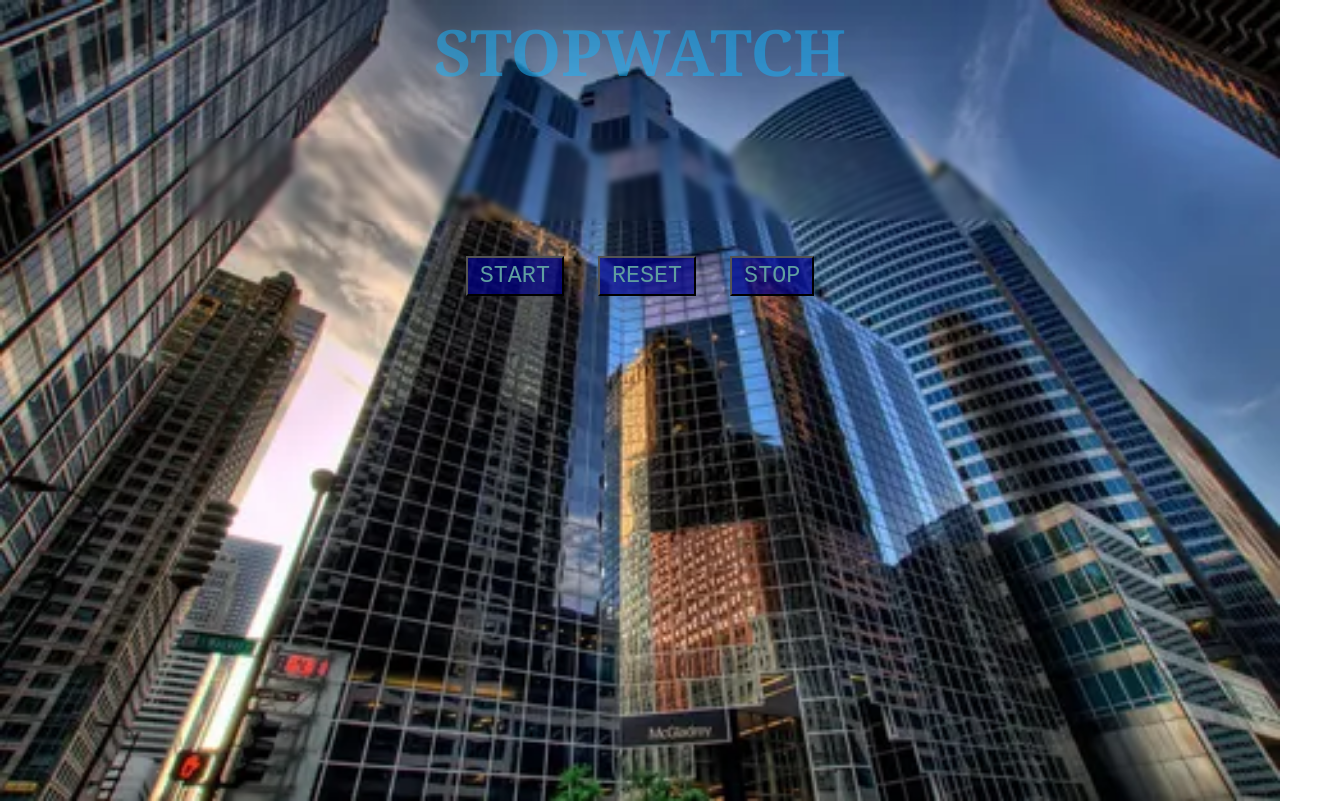
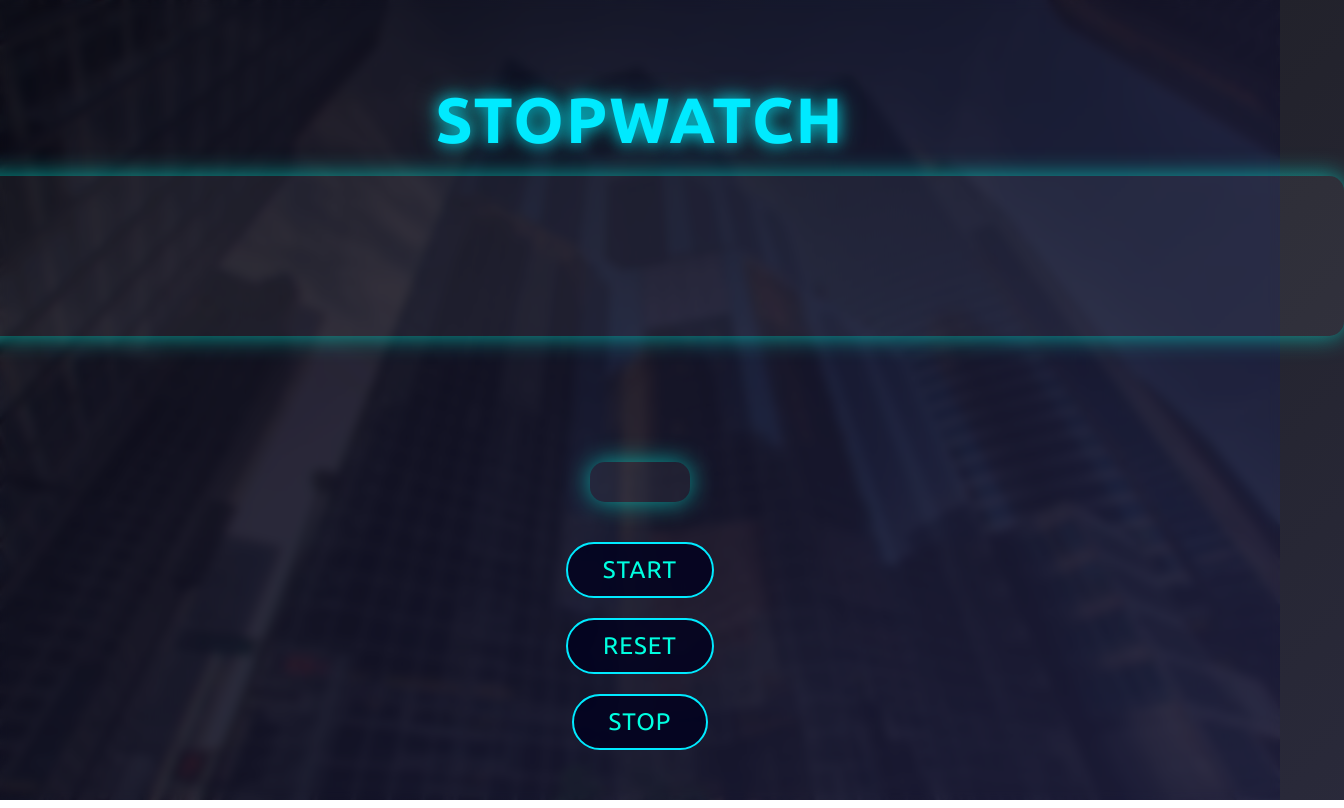
Before and after one commit to Shivashish198/WebDev, a plain HTML site: page Timer/index.html in a window 1280 px wide. Shown: the whole page, 1344 px wide, since content can reach past the window. Drawn offline with Linux system fonts and the light colour scheme.

Commit message:
Refactor timer.css for improved styling and layout

```diff
--- a/Timer/timer.css
+++ b/Timer/timer.css
@@ -1,56 +1,103 @@
-html, body{
+@import url('https://fonts.googleapis.com/css2?family=Orbitron:wght@400;600;800&family=Ubuntu:wght@400;500;700&display=swap');
+
+html, body {
     height: 100%;
+    margin: 0;
+    padding: 0;
 }
-body{
-    background-image: url("../Stopwatch/building.webp");
-    background-repeat: no-repeat;
-    background-size: 100%;
-    background-size: cover;
+
+body {
+    background: linear-gradient(135deg, rgba(10, 10, 20, 0.9), rgba(30, 30, 60, 0.9)),
+                url("../Stopwatch/building.webp") center/cover no-repeat;
+    color: #00eaff;
+    font-family: 'Ubuntu', sans-serif;
+    display: flex;
+    flex-direction: column;
+    align-items: center;
+    justify-content: center;
+    backdrop-filter: blur(5px);
+    overflow: hidden;
+}
+
+/* Heading */
+h1 {
+    font-size: 4em;
+    margin-bottom: 20px;
+    color: #00eaff;
+    text-shadow: 0 0 15px rgba(0, 234, 255, 0.7), 0 0 25px rgba(0, 255, 234, 0.5);
+    letter-spacing: 2px;
+}
+
+/* Timer Display */
+p, input {
+    font-size: 6em;
+    font-weight: bold;
+    color: #00ffe1;
+    font-family: 'Orbitron', monospace;
+    background: rgba(255, 255, 255, 0.05);
+    border: none;
+    padding: 20px 50px;
+    border-radius: 15px;
     text-align: center;
+    box-shadow: 0 0 20px rgba(0, 255, 234, 0.2);
+    backdrop-filter: blur(6px);
+    margin-bottom: 30px;
+    outline: none;
 }
-h1{
-    margin-top: 0%;
-    font-size: 4em;
-    color: rgba(22, 176, 247, 0.534);
-    font-family:Cambria, Cochin, Georgia, Times, 'Times New Roman', serif;
-    font-weight: bolder;
 
+/* Buttons */
+button {
+    color: #00ffe1;
+    background: rgba(0, 0, 30, 0.8);
+    border: 2px solid #00eaff;
+    font-size: 1.5em;
+    padding: 12px 35px;
+    margin: 10px;
+    border-radius: 30px;
+    cursor: pointer;
+    transition: all 0.25s ease;
+    font-family: 'Ubuntu', sans-serif;
+    letter-spacing: 1px;
 }
-p{
-    font-size: 7em;
-    color: rgba(22, 175, 247, 0.548);
-    font-family:monospace;
-    font-weight: bolder;
-    backdrop-filter: blur(3px);
-    margin: 20px
+
+/* Hover Effects */
+button:hover {
+    transform: scale(1.1);
+    background: #00ffe1;
+    color: #000;
+    box-shadow: 0 0 25px #00ffe1, 0 0 50px rgba(0, 255, 234, 0.6);
 }
-button{
-    color: cadetblue;
-    background-color: rgba(0, 0, 139, 0.699);
-    font-size: 1.8em;
-    padding: 12px;
-    padding-top: 5px;
-    padding-bottom: 5px;
-    margin-top: 15px;
-    margin: 15px;
-    font-family: monospace;
-    transition: all 0.25s;
+
+/* Subtle animation for background glow */
+@keyframes pulse {
+    0% {
+        box-shadow: 0 0 10px rgba(0, 255, 234, 0.3);
+    }
+    50% {
+        box-shadow: 0 0 25px rgba(0, 255, 234, 0.6);
+    }
+    100% {
+        box-shadow: 0 0 10px rgba(0, 255, 234, 0.3);
+    }
 }
-button:hover{
-    font-size: 2em;
-    cursor: pointer;
-    border: 3px chartreuse solid;
-    box-shadow: 7px 7px 5px rgb(55, 0, 255);
-    background-color: rgba(6, 6, 58, 0.7);
-    color: chartreuse;
+
+p, input {
+    animation: pulse 2s infinite;
 }
-input{
-    font-size: 5.5em;
-    font-family: monospace;
-    font-weight: bolder;
-    color: rgba(22, 176, 247, 0.534);;
-    text-align: center;
-    background-color: rgba(240, 248, 255, 0.007);
-    border: none;
-    backdrop-filter: blur(3px);
+
+/* Responsive Design */
+@media (max-width: 768px) {
+    h1 {
+        font-size: 2.5em;
+    }
+
+    p, input {
+        font-size: 3em;
+        padding: 10px 25px;
+    }
+
+    button {
+        font-size: 1.2em;
+        padding: 10px 25px;
+    }
 }
```
